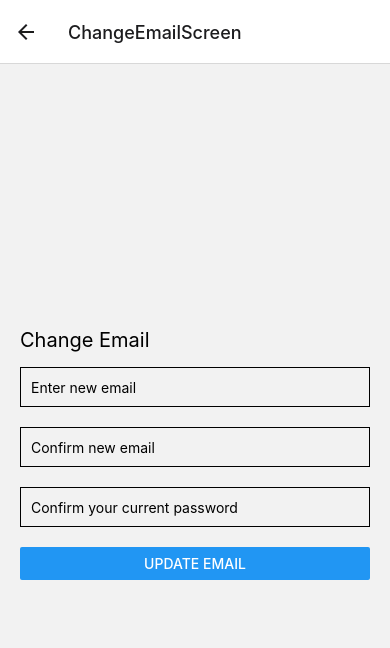
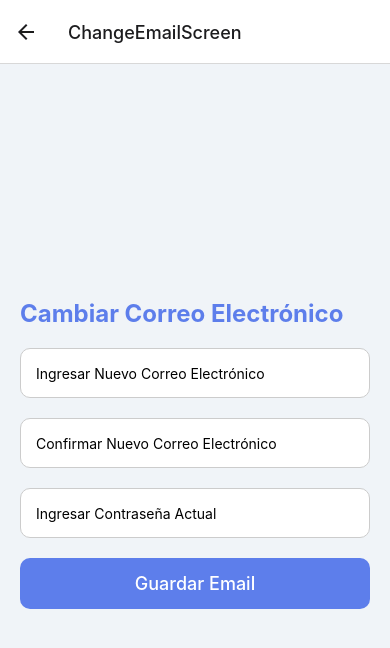
Before and after one commit to YosefDelRe/medBaseEdited, a React Native app: screen /ChangeEmailScreen in a window 390 px wide. Shown: the top 648 px of the page. Built offline with nearby package versions, Linux system fonts and the light colour scheme.

Commit message:
settings decorado

```diff
--- a/screens/ChangeEmailScreen.js
+++ b/screens/ChangeEmailScreen.js
@@ -1,5 +1,5 @@
 import React, { useState } from "react";
-import { View, Text, TextInput, Button, StyleSheet, Alert } from "react-native";
+import { View, Text, TextInput, TouchableOpacity, StyleSheet, Alert } from "react-native";
 import { auth, EmailAuthProvider } from "../database/firebase";
 
 const ChangeEmailScreen = ({ navigation }) => {
@@ -12,11 +12,11 @@ const ChangeEmailScreen = ({ navigation }) => {
             var user = auth.currentUser;
             var cred = EmailAuthProvider.credential(user.email, currentPassword);
             await user.reauthenticateWithCredential(cred);
-            console.log("Re-authentication successful");
+            console.log("Re-autenticacion exitosa");
             return true;
         } catch (error) {
-            console.error("Error during re-authentication:", error);
-            Alert.alert('Re-authentication Failed', error.message);
+            console.error("Error durante la re-autenticacion:", error);
+            Alert.alert('Re-autenticacion fallada', error.message);
             return false;
         }
     };
@@ -24,61 +24,59 @@ const ChangeEmailScreen = ({ navigation }) => {
     const sendVerificationEmail = async (newEmail) => {
         try {
             await auth.currentUser.verifyBeforeUpdateEmail(newEmail);
-            Alert.alert('Verification Email Sent', 'Please check your email to verify the new address before updating.');
+            Alert.alert('Verification Email Sent', 'Por favor revise su correo electrónico para verificar la nueva dirección antes de actualizar.');
         } catch (error) {
-            console.error("Error sending verification email:", error);
-            Alert.alert('Verification Email Failed', error.message);
+            console.error("Error enviado el correo de verificación:", error);
+            Alert.alert('Correo electrónico de verificación fallido', error.message);
         }
     };
 
     const handleChangeEmail = async () => {
-        console.log("Attempt to update email to:", email);
+        console.log("Intente actualizar el correo electrónico a:", email);
         if (email === '' || confirmEmail === '' || password === '') {
-            Alert.alert('Please enter all fields');
+            Alert.alert('Por favor, llene todos los campos');
             return;
         }
 
         if (email !== confirmEmail) {
-            Alert.alert('Error', 'The emails do not match. Please try again.');
+            Alert.alert('Error', 'Los correos electrónicos no coinciden. Inténtalo de nuevo.');
             return;
         }
 
         if (await reauthenticate(password)) {
             await sendVerificationEmail(email);
-            // Aquí podría ir lógica para confirmar que el correo ha sido verificado antes de llamar a updateEmail
-            // Puede ser necesario manejar esto con un enlace de retorno o una verificación explícita por parte del usuario
+
             navigation.pop(2);
         } else {
-            console.log("Re-authentication failed, unable to send verification email");
+            console.log("Error de reautenticación, no se puede enviar el correo electrónico de verificación");
         }
     };
 
     return (
         <View style={styles.container}>
-            <Text style={styles.header}>Change Email</Text>
+            <Text style={styles.header}>Cambiar Correo Electrónico</Text>
             <TextInput
-                placeholder="Enter new email"
+                placeholder="Ingresar Nuevo Correo Electrónico"
                 value={email}
                 onChangeText={setEmail}
                 style={styles.input}
             />
             <TextInput
-                placeholder="Confirm new email"
+                placeholder="Confirmar Nuevo Correo Electrónico"
                 value={confirmEmail}
                 onChangeText={setConfirmEmail}
                 style={styles.input}
             />
             <TextInput
-                placeholder="Confirm your current password"
+                placeholder="Ingresar Contraseña Actual"
+                secureTextEntry={true}
                 value={password}
                 onChangeText={setPassword}
-                secureTextEntry={true}
                 style={styles.input}
             />
-            <Button
-                title="Update Email"
-                onPress={handleChangeEmail}
-            />
+            <TouchableOpacity style={styles.button} onPress={handleChangeEmail}>
+                <Text style={styles.buttonText}>Guardar Email</Text>
+            </TouchableOpacity>
         </View>
     );
 };
@@ -88,16 +86,33 @@ const styles = StyleSheet.create({
         flex: 1,
         padding: 20,
         justifyContent: 'center',
+        backgroundColor: '#f0f4f8',
     },
     header: {
-        fontSize: 20,
-        marginBottom: 15,
+        fontSize: 24,
+        marginBottom: 20,
+        fontWeight: 'bold',
+        color: '#5d7eeb',
     },
     input: {
-        height: 40,
+        height: 50,
         marginBottom: 20,
         borderWidth: 1,
-        padding: 10,
+        borderColor: '#ccc',
+        padding: 15,
+        borderRadius: 10,
+        backgroundColor: '#fff',
+    },
+    button: {
+        backgroundColor: '#5d7eeb',
+        padding: 15,
+        borderRadius: 10,
+        alignItems: 'center',
+    },
+    buttonText: {
+        color: '#fff',
+        fontSize: 18,
+        fontWeight: '500',
     },
 });
 
--- a/screens/ChangePasswordScreen.js
+++ b/screens/ChangePasswordScreen.js
@@ -1,6 +1,6 @@
 import React, { useState } from 'react';
-import { View, TextInput, Button, StyleSheet, Alert } from 'react-native';
-import { db, auth, EmailAuthProvider } from "../database/firebase";
+import { View, TextInput, TouchableOpacity, Text, StyleSheet, Alert } from 'react-native';
+import { auth, EmailAuthProvider } from "../database/firebase";
 
 const ChangePasswordScreen = ({ navigation }) => {
     const [currentPassword, setCurrentPassword] = useState('');
@@ -18,7 +18,6 @@ const ChangePasswordScreen = ({ navigation }) => {
             return false;
         }
     };
-
 
     const handleSavePassword = async () => {
         if (newPassword !== confirmPassword) {
@@ -40,7 +39,14 @@ const ChangePasswordScreen = ({ navigation }) => {
 
     return (
         <View style={styles.container}>
-
+            <Text style={styles.header}>Cambiar Contraseña</Text>
+            <TextInput
+                placeholder="Contraseña actual"
+                secureTextEntry
+                value={currentPassword}
+                onChangeText={setCurrentPassword}
+                style={styles.input}
+            />
             <TextInput
                 placeholder="Nueva contraseña"
                 secureTextEntry
@@ -55,14 +61,9 @@ const ChangePasswordScreen = ({ navigation }) => {
                 onChangeText={setConfirmPassword}
                 style={styles.input}
             />
-            <TextInput
-                placeholder="Contraseña actual"
-                secureTextEntry
-                value={currentPassword}
-                onChangeText={setCurrentPassword}
-                style={styles.input}
-            />
-            <Button title="Guardar nueva contraseña" onPress={handleSavePassword} />
+            <TouchableOpacity style={styles.button} onPress={handleSavePassword}>
+                <Text style={styles.buttonText}>Guardar nueva contraseña</Text>
+            </TouchableOpacity>
         </View>
     );
 };
@@ -70,18 +71,38 @@ const ChangePasswordScreen = ({ navigation }) => {
 const styles = StyleSheet.create({
     container: {
         flex: 1,
+        padding: 20,
         justifyContent: 'center',
-        alignItems: 'center',
-        padding: 20,
+        backgroundColor: '#f0f4f8',
+    },
+    header: {
+        fontSize: 24,
+        marginBottom: 20,
+        fontWeight: 'bold',
+        color: '#5d7eeb',
+        alignSelf: 'center',
     },
     input: {
-        width: '85%',
-        marginBottom: 10,
-        paddingHorizontal: 10,
-        height: 40,
-        borderColor: 'gray',
-        borderWidth: 1
-    }
+        height: 50,
+        marginBottom: 20,
+        borderWidth: 1,
+        borderColor: '#ccc',
+        padding: 15,
+        borderRadius: 10,
+        backgroundColor: '#fff',
+        width: '100%',
+    },
+    button: {
+        backgroundColor: '#5d7eeb',
+        padding: 15,
+        borderRadius: 10,
+        alignItems: 'center',
+    },
+    buttonText: {
+        color: '#fff',
+        fontSize: 18,
+        fontWeight: '500',
+    },
 });
 
 export default ChangePasswordScreen;
--- a/screens/ConfigScreen.js
+++ b/screens/ConfigScreen.js
@@ -1,6 +1,8 @@
 import React, { useState, useEffect } from 'react';
-import { View, Text, TextInput, Button, StyleSheet, TouchableOpacity } from 'react-native';
+import { View, Text, TextInput, TouchableOpacity, StyleSheet } from 'react-native';
+import { LinearGradient } from 'expo-linear-gradient';
 import { db } from "../database/firebase";
+import { Ionicons } from '@expo/vector-icons';
 
 const ConfigScreen = ({ route, navigation }) => {
     const userId = route.params.userId;
@@ -37,7 +39,12 @@ const ConfigScreen = ({ route, navigation }) => {
     };
 
     return (
-        <View style={styles.container}>
+        <LinearGradient
+            colors={['#8fbced', '#5d7eeb']}  // Un azul más claro en el inicio que se fusiona con el azul de los botones
+            style={styles.container}
+            start={{ x: 0, y: 0 }}
+            end={{ x: 0, y: 1 }}
+        >
             <TextInput
                 placeholder="Nombre"
                 value={userDetails.name}
@@ -50,30 +57,17 @@ const ConfigScreen = ({ route, navigation }) => {
                 onChangeText={(value) => handleChangeText('curp', value)}
                 style={styles.input}
             />
-            <View style={styles.inputWithButton}>
-                <TextInput
-                    value={userDetails.email}
-                    editable={false}
-                    style={[styles.input, styles.disabledInput]}
-                />
-                <Button
-                    title="Cambiar"
-                    onPress={() => navigation.navigate('ChangeEmailScreen')}
-                />
-            </View>
-            <View style={styles.inputWithButton}>
-                <TextInput
-                    value="********"
-                    editable={false}
-                    style={[styles.input, styles.disabledInput]}
-                />
-                <Button
-                    title="Cambiar"
-                    onPress={() => navigation.navigate('ChangePasswordScreen')}
-                />
-            </View>
-            <Button title="Guardar Cambios" onPress={handleSave} />
-        </View>
+            <TouchableOpacity style={styles.button} onPress={() => navigation.navigate('ChangeEmailScreen')}>
+                <Text style={styles.buttonText}>Cambiar Email</Text>
+            </TouchableOpacity>
+            <TouchableOpacity style={styles.button} onPress={() => navigation.navigate('ChangePasswordScreen')}>
+                <Text style={styles.buttonText}>Cambiar Contraseña</Text>
+            </TouchableOpacity>
+            <TouchableOpacity style={styles.saveButton} onPress={handleSave}>
+                <Ionicons name="save-outline" size={20} color="white" style={{ marginRight: 10 }} />
+                <Text style={styles.buttonText}>Guardar Cambios</Text>
+            </TouchableOpacity>
+        </LinearGradient>
     );
 };
 
@@ -89,16 +83,35 @@ const styles = StyleSheet.create({
         marginBottom: 10,
         paddingHorizontal: 10,
         height: 40,
-        borderColor: 'gray',
-        borderWidth: 1
+        borderColor: '#5d7eeb',
+        borderWidth: 1,
+        borderRadius: 20,
+        paddingVertical: 8,
+        paddingHorizontal: 15,
+        fontSize: 16,
+        backgroundColor: 'white'  // Fondo blanco para los inputs para mejor contraste
     },
-    disabledInput: {
-        backgroundColor: '#f0f0f0',
-        color: '#a1a1a1'
+    button: {
+        width: '85%',
+        height: 50,
+        justifyContent: 'center',
+        alignItems: 'center',
+        borderRadius: 25,
+        marginBottom: 10,
+        backgroundColor: '#486CE1'  // Color sólido para los botones
     },
-    inputWithButton: {
+    buttonText: {
+        color: 'white',
+        fontSize: 16
+    },
+    saveButton: {
         flexDirection: 'row',
+        width: '85%',
+        height: 50,
+        justifyContent: 'center',
         alignItems: 'center',
+        borderRadius: 25,
+        backgroundColor: '#486CE1',
         marginBottom: 10
     }
 });
```
